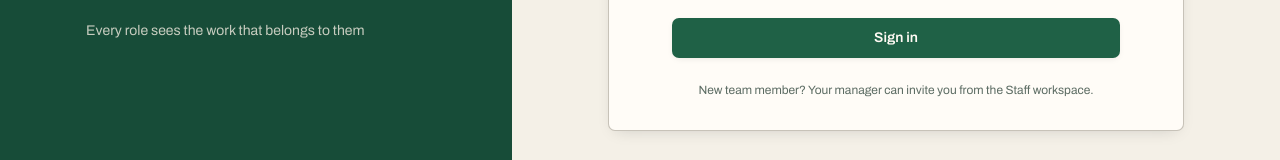
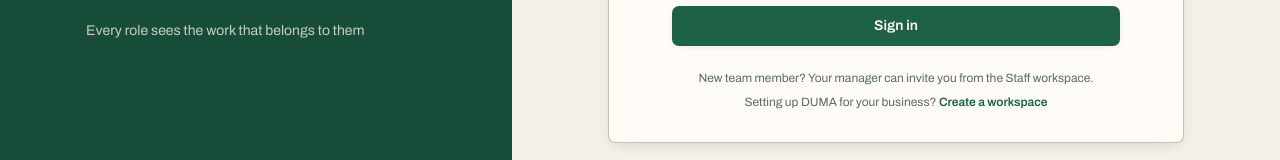
Before and after one commit to DUMA-CRM/duma-crm, a Next.js app: page /sign-in in a window 1280 px wide. Shown: the part 478-638 px from the top of the page. Built offline with nearby package versions, Linux system fonts and the light colour scheme; no server answers; some icons are missing; a web font is replaced by a local one.

Commit message:
Link business owners to workspace signup

```diff
--- a/app/(auth)/sign-in/page.tsx
+++ b/app/(auth)/sign-in/page.tsx
@@ -90,9 +90,15 @@
         </button>
       </form>
 
-      <p className="mt-6 text-center text-xs text-muted-foreground">
-        New team member? Your manager can invite you from the Staff workspace.
-      </p>
+      <div className="mt-6 space-y-2 text-center text-xs text-muted-foreground">
+        <p>New team member? Your manager can invite you from the Staff workspace.</p>
+        <p>
+          Setting up DUMA for your business?{' '}
+          <Link href="/sign-up" className="font-semibold text-primary transition-colors hover:text-primary-hover">
+            Create a workspace
+          </Link>
+        </p>
+      </div>
     </div>
   );
 }
```
